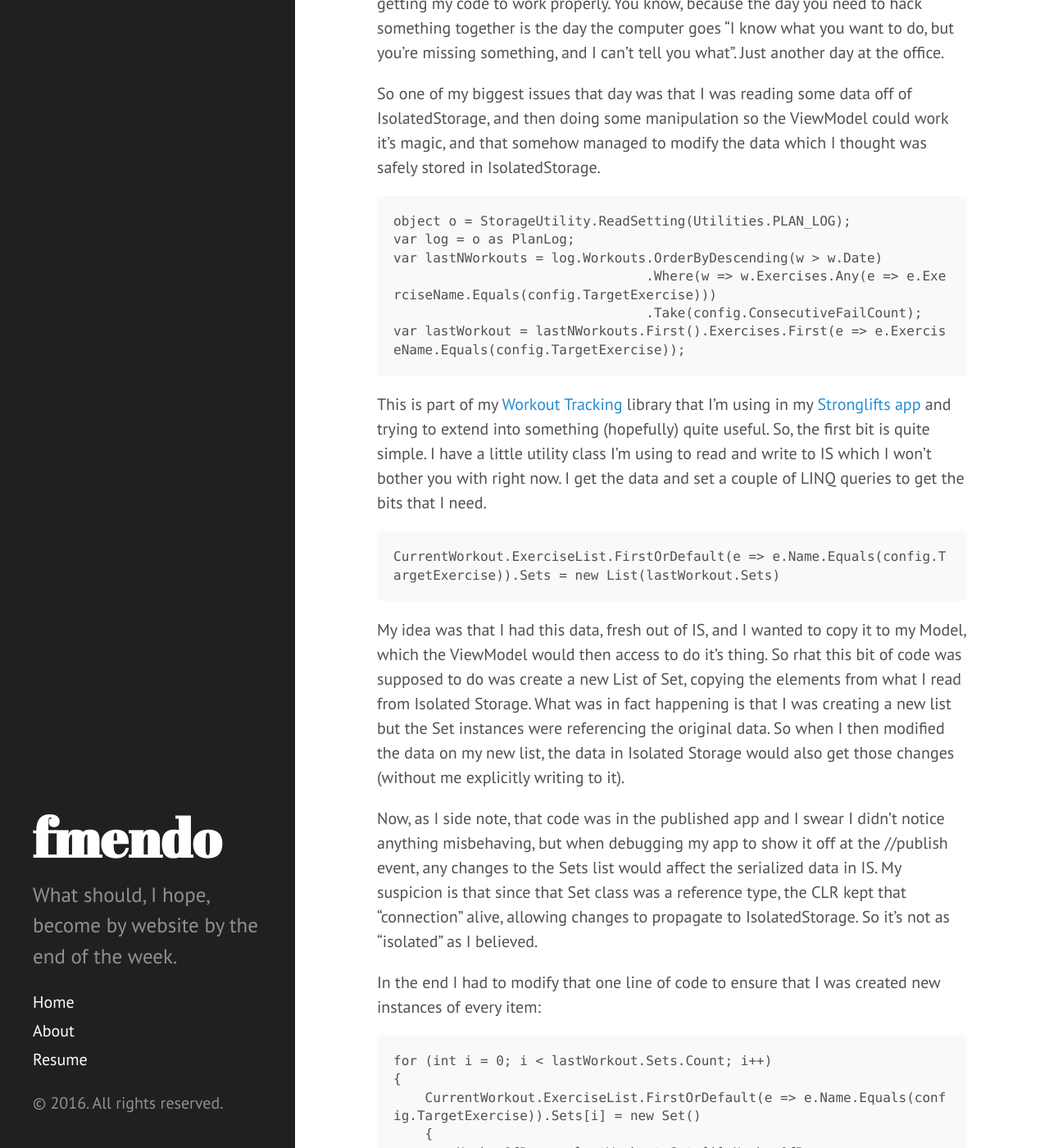
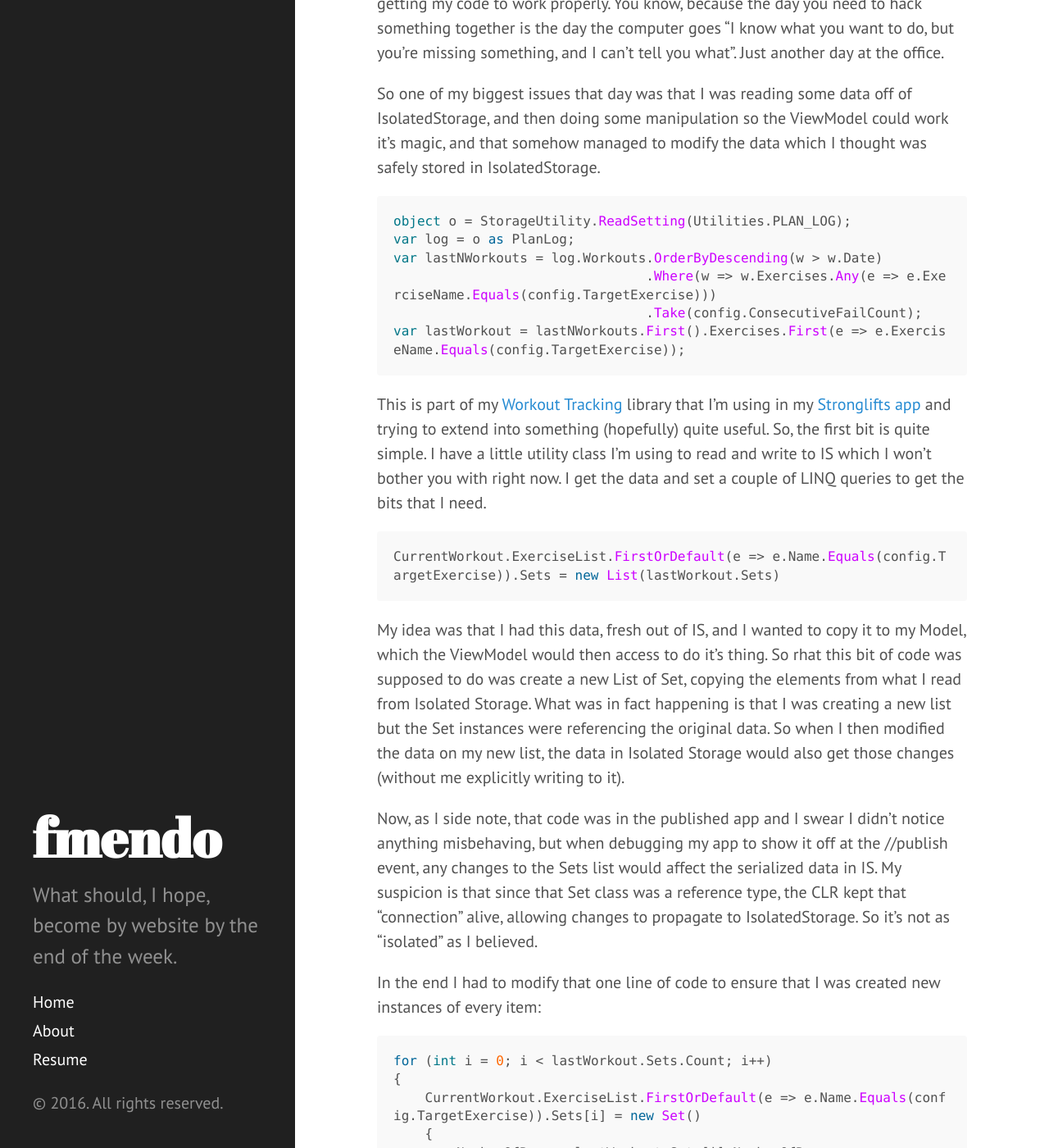
Before and after one commit to fmmendo/fmmendo.github.io, a Jekyll site: the page built from _posts/2014-06-04-isolated-storage-not-that-isolated.md, in a window 1280 px wide and 1400 px high, scrolled down 221 px. Shown: the whole window at 82% size. Built offline with Jekyll 4.4.1, drawn with Linux system fonts in a browser that asks for light colours; some of the changed text lies outside the part shown.

Commit message:
Update 2014-06-04-isolated-storage-not-that-isolated.md

````diff
--- a/_posts/2014-06-04-isolated-storage-not-that-isolated.md
+++ b/_posts/2014-06-04-isolated-storage-not-that-isolated.md
@@ -7,7 +7,8 @@ categories: [C#, Development, Storage, Windows Phone]
 So a few weeks ago when I was at the <a title="http://fmendo.com/may-17th-publish-london" href="http://fmendo.com/may-17th-publish-london">//publish event in London</a> I had some trouble getting my code to work properly. You know, because the day you need to hack something together is the day the computer goes "I know what you want to do, but you're missing something, and I can't tell you what". Just another day at the office.
 
 So one of my biggest issues that day was that I was reading some data off of IsolatedStorage, and then doing some manipulation so the ViewModel could work it's magic, and that somehow managed to modify the data which I thought was safely stored in IsolatedStorage.
-```
+
+```csharp
 object o = StorageUtility.ReadSetting(Utilities.PLAN_LOG);
 var log = o as PlanLog;
 var lastNWorkouts = log.Workouts.OrderByDescending(w > w.Date)
@@ -15,16 +16,20 @@ var lastNWorkouts = log.Workouts.OrderByDescending(w > w.Date)
                                 .Take(config.ConsecutiveFailCount);
 var lastWorkout = lastNWorkouts.First().Exercises.First(e => e.ExerciseName.Equals(config.TargetExercise));
 ```
+
 This is part of my <a title="WorkoutTracker on github" href="https://github.com/fmmendo/WorkoutTracker">Workout Tracking</a> library that I'm using in my <a title="fmendo: WP App - StrongliftsTracker" href="http://fmendo.com/stronglifts-tracker-app">Stronglifts app</a> and trying to extend into something (hopefully) quite useful. So, the first bit is quite simple. I have a little utility class I'm using to read and write to IS which I won't bother you with right now. I get the data and set a couple of LINQ queries to get the bits that I need.
-```
+
+```csharp
 CurrentWorkout.ExerciseList.FirstOrDefault(e => e.Name.Equals(config.TargetExercise)).Sets = new List(lastWorkout.Sets)
 ```
+
 My idea was that I had this data, fresh out of IS, and I wanted to copy it to my Model, which the ViewModel would then access to do it's thing. So rhat this bit of code was supposed to do was create a new List of Set, copying the elements from what I read from Isolated Storage. What was in fact happening is that I was creating a new list but the Set instances were referencing the original data. So when I then modified the data on my new list, the data in Isolated Storage would also get those changes (without me explicitly writing to it).
 
 Now, as I side note, that code was in the published app and I swear I didn't notice anything misbehaving, but when debugging my app to show it off at the //publish event, any changes to the Sets list would affect the serialized data in IS. My suspicion is that since that Set class was a reference type, the CLR kept that "connection" alive, allowing changes to propagate to IsolatedStorage. So it's not as "isolated" as I believed.
 
 In the end I had to modify that one line of code to ensure that I was created new instances of every item:
-```
+
+```csharp
 for (int i = 0; i < lastWorkout.Sets.Count; i++)
 {
     CurrentWorkout.ExerciseList.FirstOrDefault(e => e.Name.Equals(config.TargetExercise)).Sets[i] = new Set()
@@ -36,6 +41,7 @@ for (int i = 0; i < lastWorkout.Sets.Count; i++)
     };
 }
 ```
+
 ... Yeah, I don't like that either. If you have a better idea I'm all ears.
 
 That's all for now.
````
